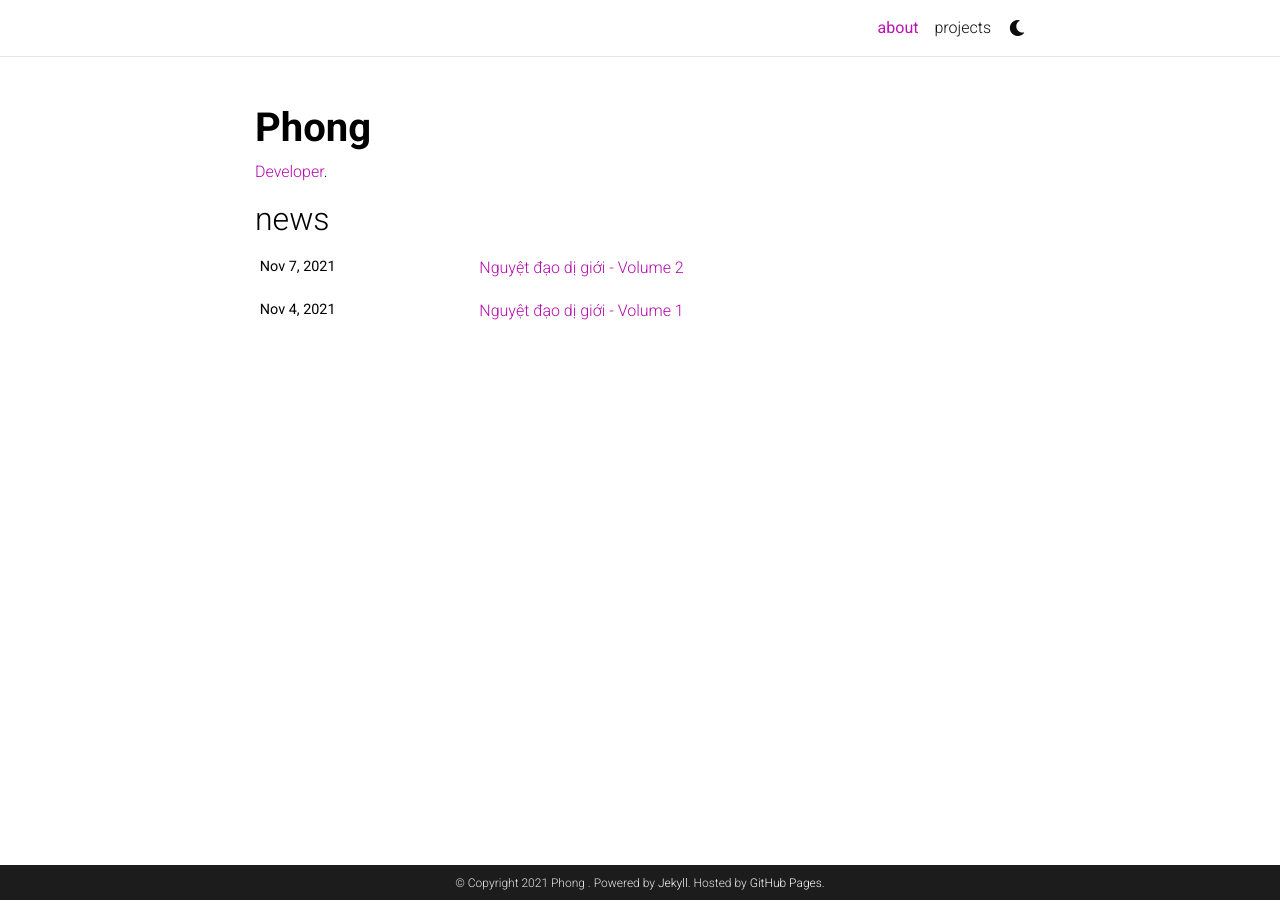
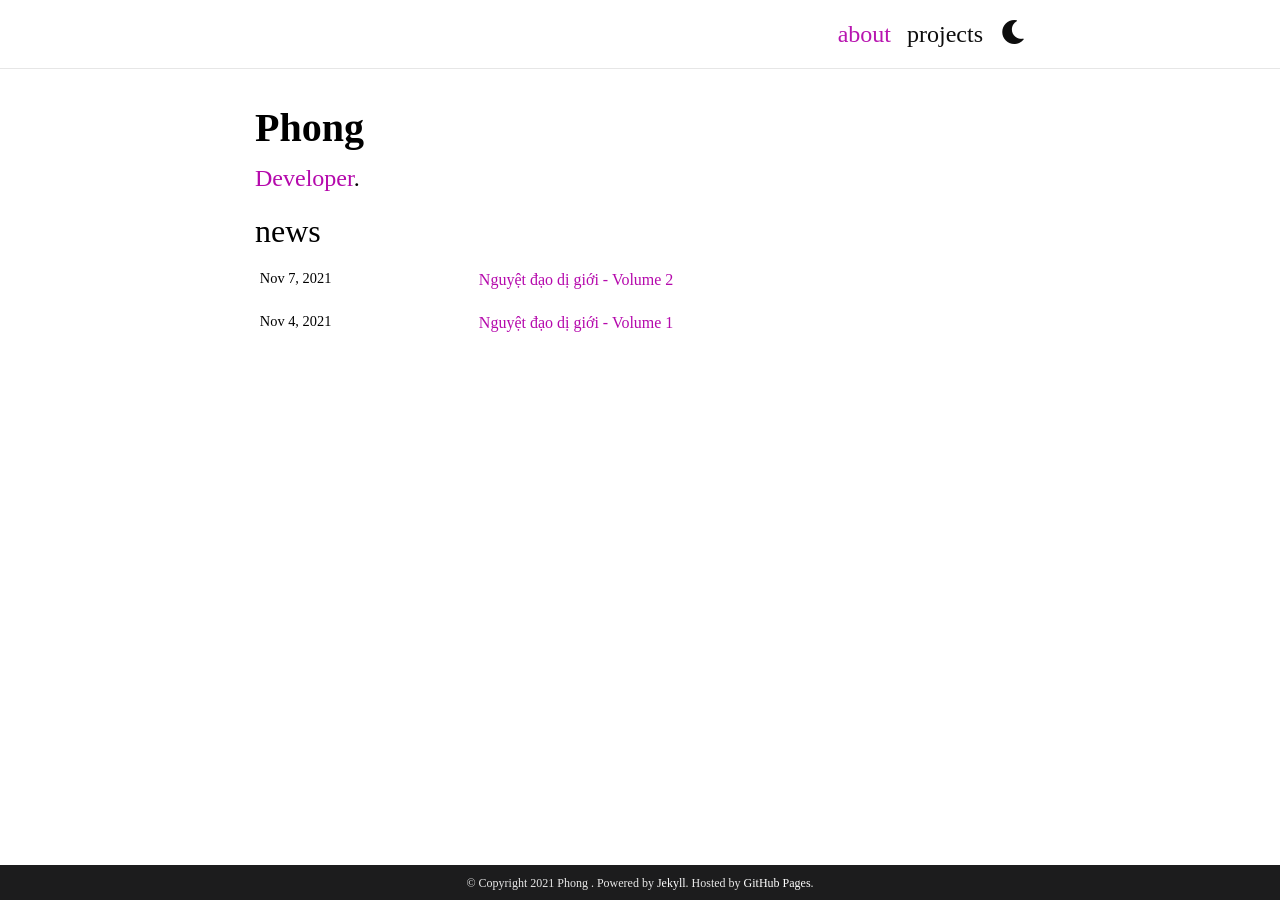
Before and after one commit to phongtranslator/lightnovel, a Jekyll site: the page built from _pages/about.md, in a window 1280 px wide. Built offline with Jekyll 4.4.1, drawn with Linux system fonts in a browser that asks for light colours; nearby versions of some CDN libraries; some web fonts are replaced; comment, search, counter and statistics services are not loaded; a style sheet for code colours, icons or effects is not loaded.

Commit message:
fix font

```diff
--- a/_includes/head.html
+++ b/_includes/head.html
@@ -31,7 +31,7 @@
 <!-- Fonts & Icons -->
 <link rel="stylesheet" href="https://cdnjs.cloudflare.com/ajax/libs/font-awesome/{{ site.fontawesome.version }}/css/all.min.css"  integrity="{{ site.fontawesome.integrity }}" crossorigin="anonymous">
 <link rel="stylesheet" href="https://cdnjs.cloudflare.com/ajax/libs/academicons/{{ site.academicons.version }}/css/academicons.min.css" integrity="{{ site.academicons.integrity }}" crossorigin="anonymous">
-<link rel="stylesheet" type="text/css" href="https://fonts.googleapis.com/css?family=Roboto:300,400,500,700|Roboto+Slab:100,300,400,500,700|Material+Icons">
+<link rel="stylesheet" type="text/css" href="https://fonts.googleapis.com/css?family=Hina%20Mincho">
 
 <!-- Code Syntax Highlighting -->
 <link rel="stylesheet" href="https://gitcdn.link/repo/jwarby/jekyll-pygments-themes/master/{{ site.highlight_theme }}.css" />
--- a/_sass/_layout.scss
+++ b/_sass/_layout.scss
@@ -6,6 +6,8 @@
    padding-bottom: 70px;
    color: var(--global-text-color);
    background-color: var(--global-bg-color);
+   font-family: var(--global-font);
+   font-size: var(--global-font-size);
  }
 
  body.fixed-top-nav {
--- a/_sass/_themes.scss
+++ b/_sass/_themes.scss
@@ -3,6 +3,8 @@
  ******************************************************************************/
 
 :root {
+  --global-font-size: #{$font-size};
+  --global-font: #{$hina-mincho-font};
   --global-bg-color: #{$white-color};
   --global-code-bg-color: #{$code-bg-color-light};
   --global-text-color: #{$black-color};
--- a/_sass/_variables.scss
+++ b/_sass/_variables.scss
@@ -2,8 +2,9 @@
  * Variables used throughout the theme.
  * To adjust anything, simply edit the variables below and rebuild the theme.
  ******************************************************************************/
-
-
+//Font
+$hina-mincho-font:  "Hina Mincho";
+$font-size:         1.5rem;
 // Colors
 $red-color:           #FF3636 !default;
 $red-color-dark:      #B71C1C !default;
```
